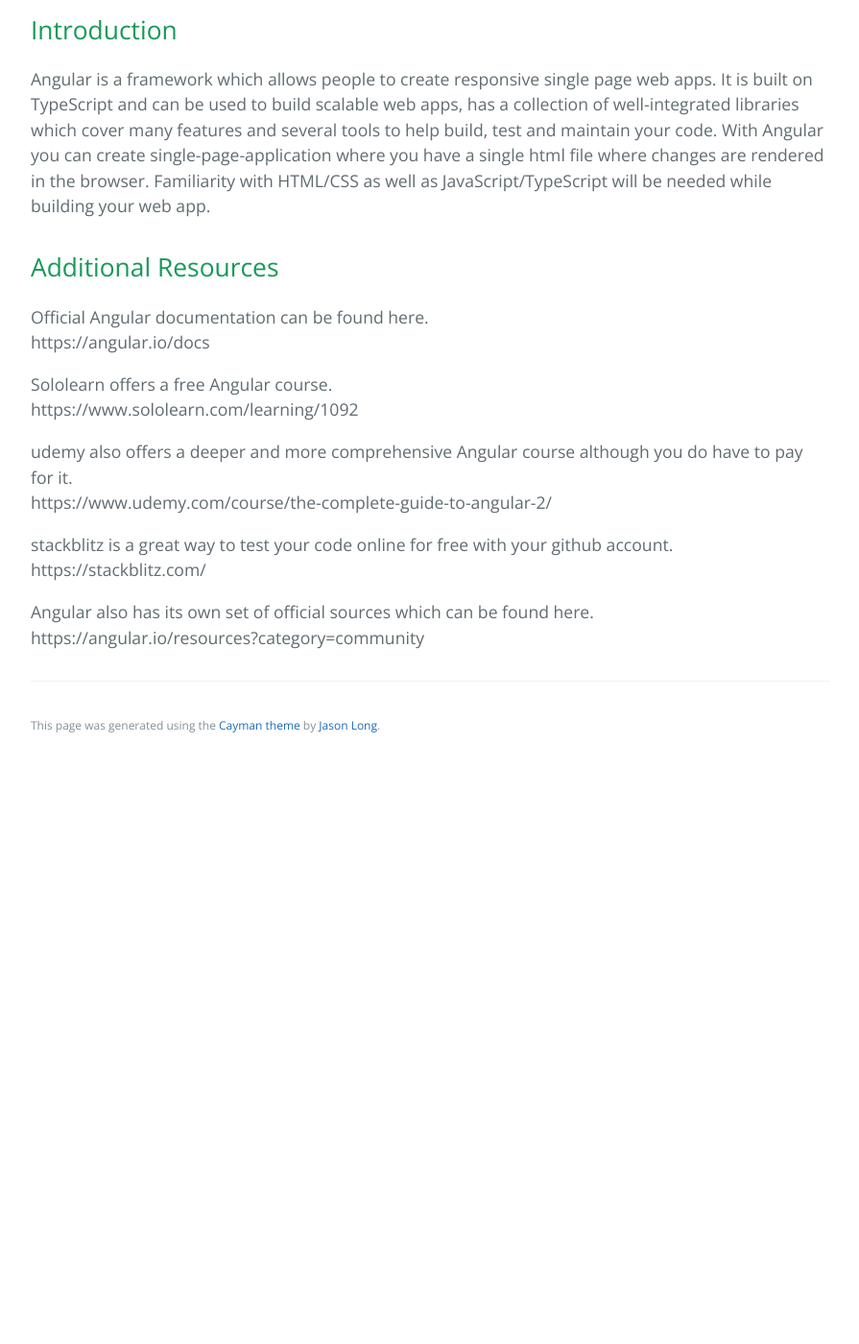
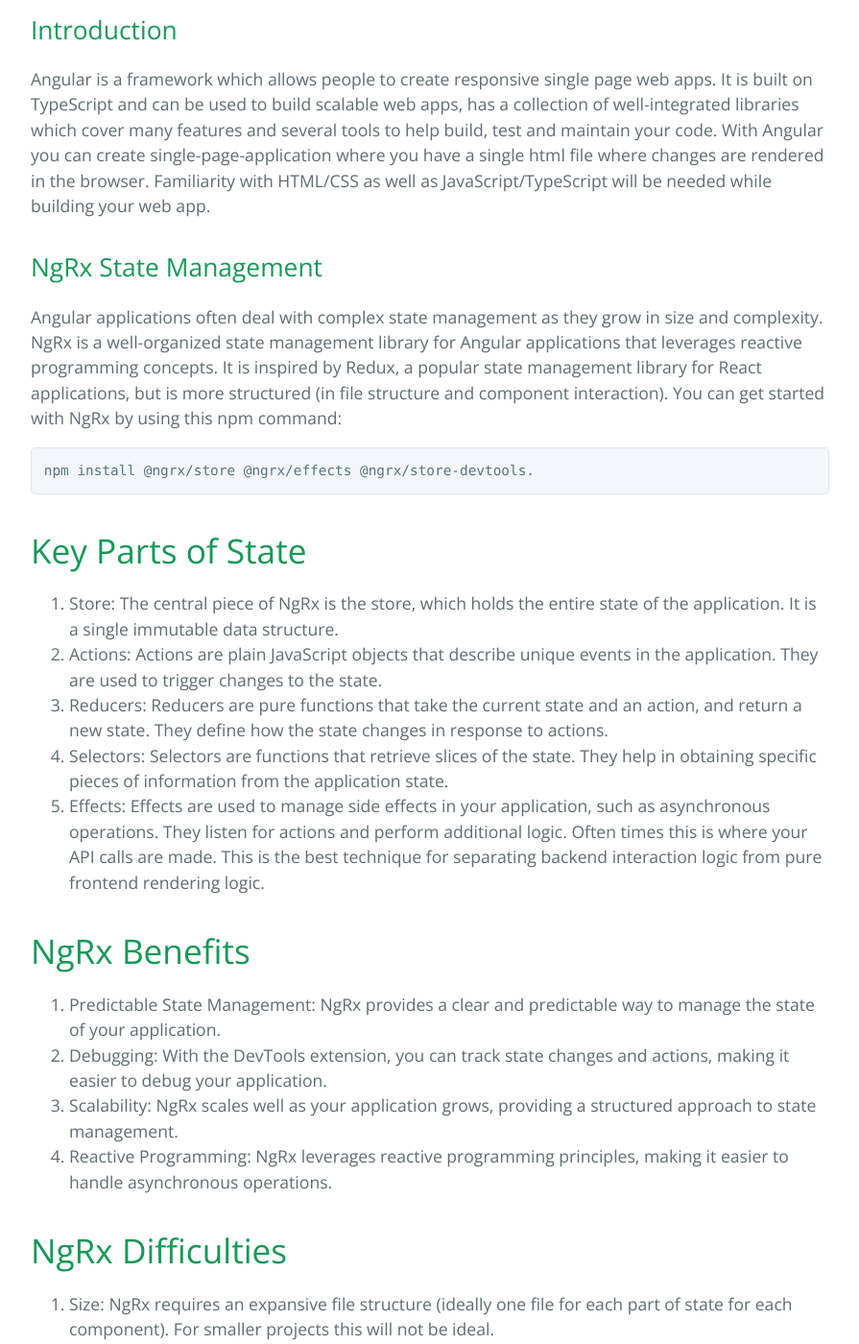
Before and after one commit to learning-software-engineering/learning-software-engineering.github.io, a Jekyll site: the page built from Topics/Tech_Stacks/Angular.md, in a window 1280 px wide and 1400 px high, scrolled down 608 px. Shown: the whole window at 96% size, without its empty margins (192-1087 px from the left). Built offline with Jekyll 4.4.1, drawn with Linux system fonts in a browser that asks for light colours; our own code applies the rules of GitHub Pages for plain Markdown files; before the commit the page ends 1406 px from its top, so only the background shows below that; some of the changed text lies outside the part shown.

Commit message:
tech-stack: contributed NgRx state management to Angular.md

````diff
--- a/Topics/Tech_Stacks/Angular.md
+++ b/Topics/Tech_Stacks/Angular.md
@@ -6,6 +6,29 @@
 
 ## Introduction
 Angular is a framework which allows people to create responsive single page web apps. It is built on TypeScript and can be used to build scalable web apps, has a collection of well-integrated libraries which cover many features and several tools to help build, test and maintain your code. With Angular you can create single-page-application where you have a single html file where changes are rendered in the browser. Familiarity with HTML/CSS as well as JavaScript/TypeScript will be needed while building your web app.
+
+## NgRx State Management
+Angular applications often deal with complex state management as they grow in size and complexity. NgRx is a well-organized state management library for Angular applications that leverages reactive programming concepts. It is inspired by Redux, a popular state management library for React applications, but is more structured (in file structure and component interaction). You can get started with NgRx by using this npm command:
+```bash
+npm install @ngrx/store @ngrx/effects @ngrx/store-devtools.
+```
+
+# Key Parts of State
+1. Store: The central piece of NgRx is the store, which holds the entire state of the application. It is a single immutable data structure.
+2. Actions: Actions are plain JavaScript objects that describe unique events in the application. They are used to trigger changes to the state.
+3. Reducers: Reducers are pure functions that take the current state and an action, and return a new state. They define how the state changes in response to actions.
+4. Selectors: Selectors are functions that retrieve slices of the state. They help in obtaining specific pieces of information from the application state.
+5. Effects: Effects are used to manage side effects in your application, such as asynchronous operations. They listen for actions and perform additional logic. Often times this is where your API calls are made. This is the best technique for separating backend interaction logic from pure frontend rendering logic.
+
+# NgRx Benefits
+1. Predictable State Management: NgRx provides a clear and predictable way to manage the state of your application.
+2. Debugging: With the DevTools extension, you can track state changes and actions, making it easier to debug your application.
+3. Scalability: NgRx scales well as your application grows, providing a structured approach to state management.
+4. Reactive Programming: NgRx leverages reactive programming principles, making it easier to handle asynchronous operations.
+
+# NgRx Difficulties
+1. Size: NgRx requires an expansive file structure (ideally one file for each part of state for each component). For smaller projects this will not be ideal.
+2. Boilerplate Code: This becomes less of a problem as more components have been implemented in state, but much of NgRx state is boilerplate code which must be implemented in each file respectively.
 
 ## Additional Resources
 Official Angular documentation can be found here. \
````
